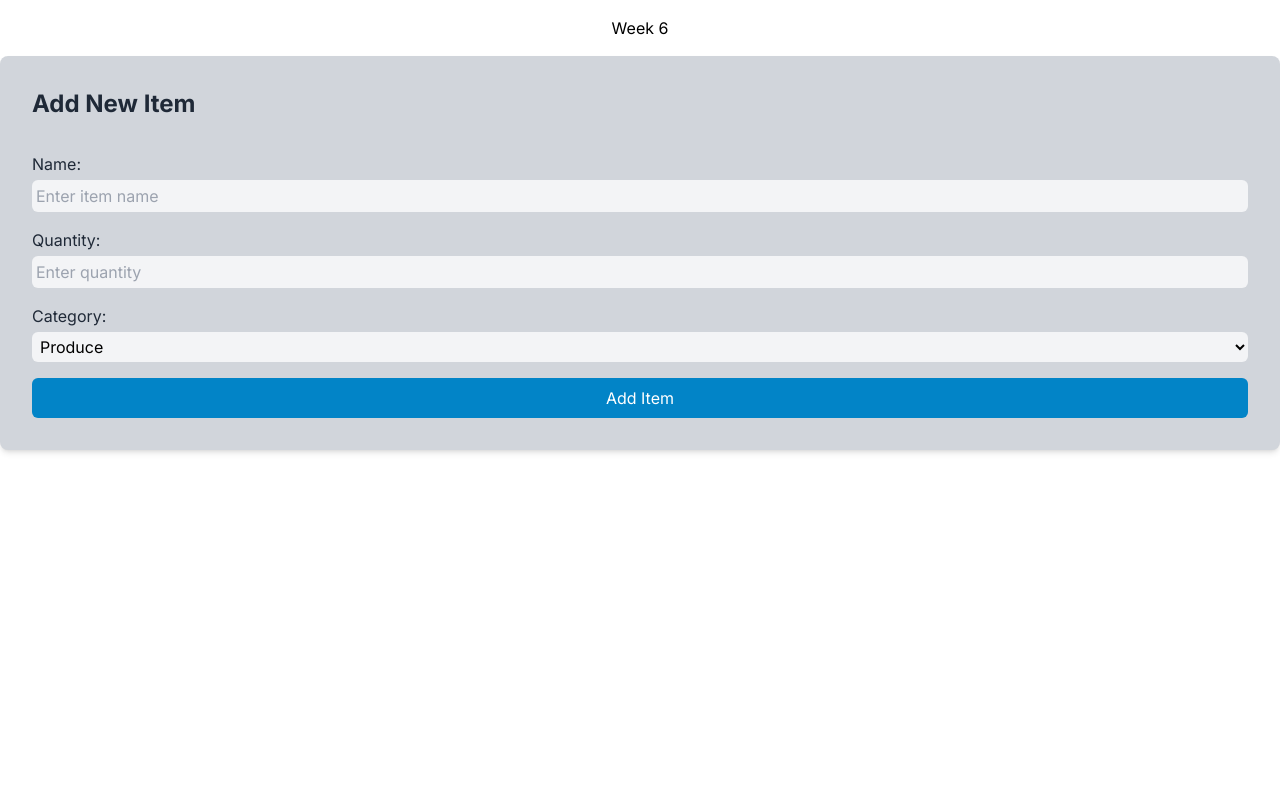
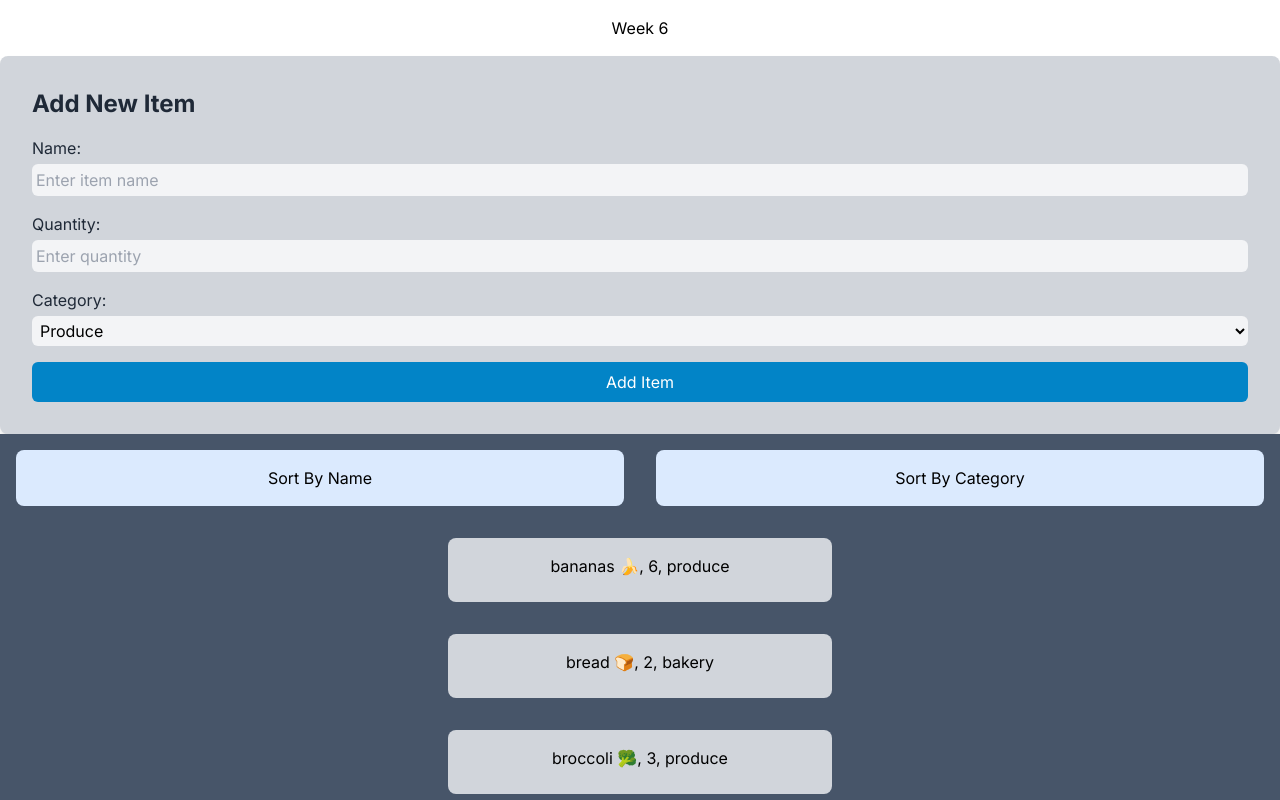
Before and after one commit to kngjms15/cprg306-assignments, a Next.js app: page /week6 in a window 1280 px wide. Shown: the top 800 px of the page. Built offline with nearby package versions, Linux system fonts and the light colour scheme.

Commit message:
Minor update to week 6

```diff
--- a/app/week6/new-item.js
+++ b/app/week6/new-item.js
@@ -45,9 +45,9 @@ export default function NewItem({onAddItem}) {
 
     return (
         <main>
-        <div className="min-h-screen bg-blue-gray-100 items-center justify-center">
+        <div className="bg-blue-gray-100 items-center justify-center">
             <div className="bg-gray-300 p-8 rounded-lg shadow-md">
-            <h1 className="text-2xl text-gray-800 font-bold mb-8">
+            <h1 className="text-2xl text-gray-800 font-bold mb-4">
                 Add New Item
             </h1>
             <form onSubmit={handleSubmit}>
--- a/app/week6/page.js
+++ b/app/week6/page.js
@@ -19,7 +19,6 @@ export default function Week6() {
         <main>
             <h1 className="flex flex-col items-center m-4  ">Week 6</h1>
 
-
             {/* Pass the onAddItem function to the NewItem component */}
             <NewItem onAddItem={onAddItem} />
             {/* Pass the items state variable to the ItemList component */}
```
